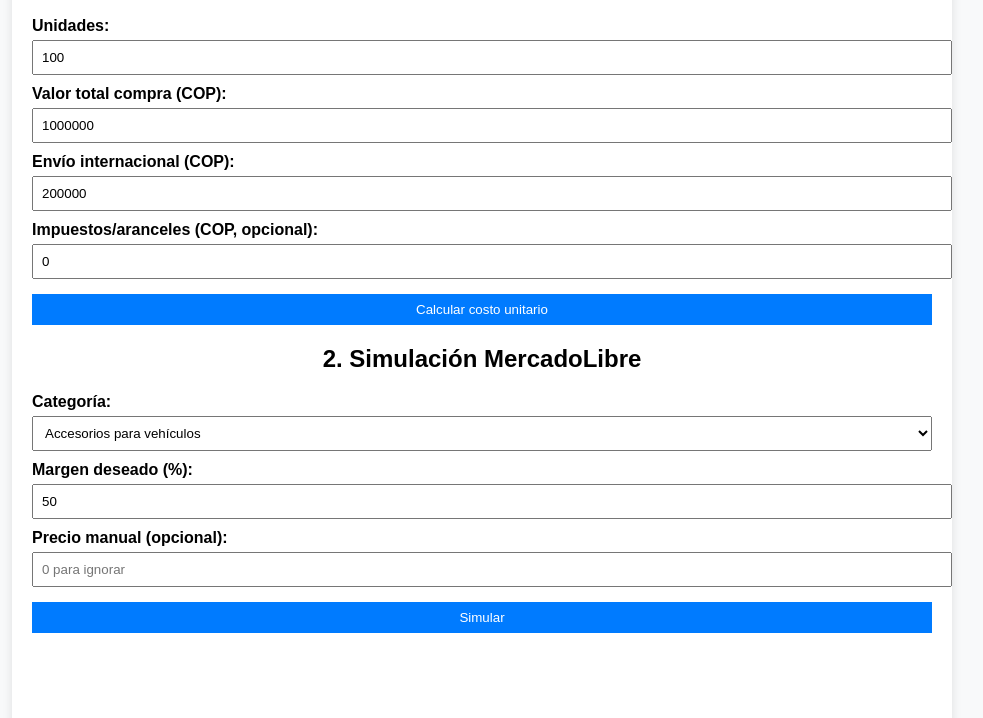
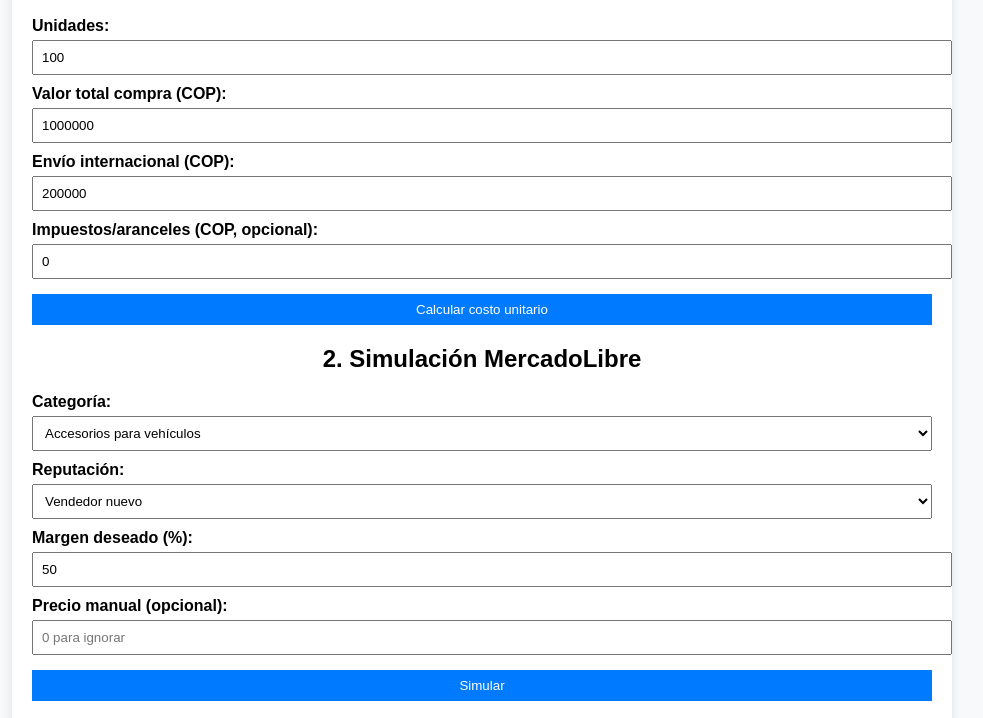
Before and after one commit to garzaloc16/calculos, a plain HTML site: page index.html in a window 1280 px wide. Shown: the part 131-849 px from the top of the page, without its empty margins (158-1141 px from the left). Drawn offline with nearby package versions, Linux system fonts and the light colour scheme.

Commit message:
Update index.html

```diff
--- a/index.html
+++ b/index.html
@@ -45,6 +45,15 @@
       <!-- Aquí se muestra automáticamente el detalle de comisiones -->
       <div id="detalleCategoria" style="margin-top:10px; font-size:16px; font-weight:bold;"></div>
 
+      <!-- NUEVO BLOQUE PARA ELEGIR REPUTACIÓN -->
+      <div class="form-group">
+        <label>Reputación:</label>
+        <select id="reputacion">
+          <option value="nuevo">Vendedor nuevo</option>
+          <option value="verde">Reputación verde / MercadoLíder</option>
+        </select>
+      </div>
+
       <div class="form-group">
         <label>Margen deseado (%):</label>
         <input type="number" id="margen" value="50">
```
